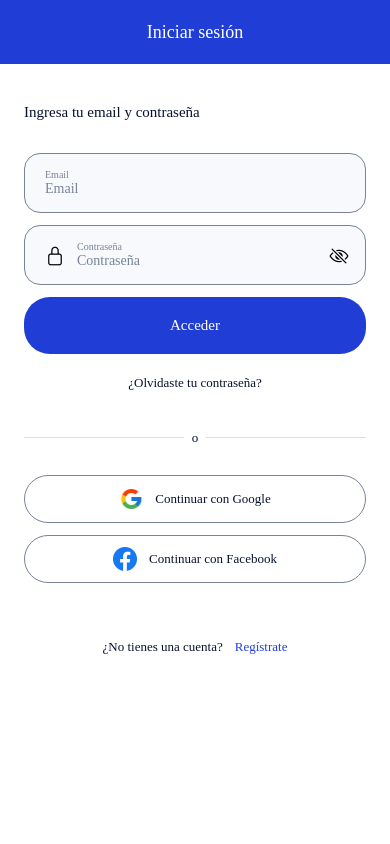
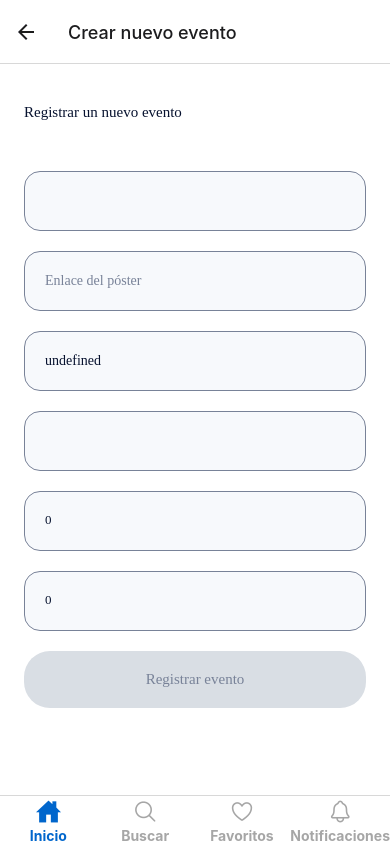
Before and after one commit to Abdiel49/EventosApp, a React Native app: screen /CREATE_EVENT_SCREEN in a window 390 px wide. Built offline with nearby package versions, Linux system fonts and the light colour scheme.

Commit message:
more changes

```diff
--- a/src/navigation/AppNavigation.tsx
+++ b/src/navigation/AppNavigation.tsx
@@ -21,9 +21,9 @@ const AStack = createNativeStackNavigator<AuthStackParamList>();
 const AppNavigation = () => {
   const {isAuth} = useAppSelector(state => state.auth)
 
-  // const IS_SIGNING = isAuth;
+  const IS_SIGNING = true;
 
-  if (!isAuth) {
+  if (!IS_SIGNING) {
     return (
       <NavigationContainer>
         <AStack.Navigator>
--- a/src/navigation/HomeStackNavigation.tsx
+++ b/src/navigation/HomeStackNavigation.tsx
@@ -6,10 +6,12 @@ import { createNativeStackNavigator } from '@react-navigation/native-stack';
 // import HomeScreen from '@app/screens/HomeScreen';
 import CreateCategoryScreen from '@app/screens/app/home/CreateCategoryScreen';
 import HomeScreen from '@app/screens/app/home/HomeScreen';
+import CreateEventScreen from '@app/screens/app/home/CreateEventScreen';
 
 export type HomeStackParamList = {
   HOME_SCREEN: undefined;
   CREATE_CATEGORY: undefined;
+  CREATE_EVENT_SCREEN: undefined;
 }
 
 const Stack = createNativeStackNavigator<HomeStackParamList>();
@@ -31,6 +33,13 @@ const HomeStackNavigation = () => {
           title: "Crear nueva categoria"
         }}
       />
+      <Stack.Screen
+        name="CREATE_EVENT_SCREEN"
+        component={CreateEventScreen}
+        options={{
+          title: "Crear nuevo evento"
+        }}
+      />
   </Stack.Navigator>
   )
 }
--- a/src/screens/app/home/CreateEventScreen.tsx
+++ b/src/screens/app/home/CreateEventScreen.tsx
@@ -1,15 +1,172 @@
-import { StyleSheet, Text, View } from 'react-native'
+import { Alert, StyleSheet, Text, View } from 'react-native'
 import React from 'react'
 import ScreenView from '@app/components/molecules/ScreenView'
+import TextComponent from '@app/components/atoms/TextComponent'
+import { Controller, useForm } from 'react-hook-form'
+import { IEvent } from '@app/types'
+import FiledBase from '@app/components/organisms/FiledBase'
+import ButtonComponent from '@app/components/molecules/ButtonComponent'
 
 const CreateEventScreen = () => {
+  const {
+    control,
+    handleSubmit,
+    formState: { errors, isValid },
+  } = useForm<IEvent>({
+    defaultValues: {
+      title: '',
+      rating: 0,
+      voteCount: 0,
+      poster: '',
+      categoryId: undefined,
+      description: '',
+      languages: [],
+      formats: [],
+      favorite: false,
+    },
+    mode: 'onChange', // Valida en tiempo real
+  });
+
+  const onSubmit = async (data: IEvent) => {
+    try {
+      console.log('Evento registrado:', data);
+      Alert.alert('Éxito', 'El evento ha sido creado correctamente.');
+      // navigation.navigate('EventList'); // Redirige a la lista de eventos
+    } catch (error) {
+      console.error('Error registrando el evento:', error);
+      Alert.alert('Error', 'No se pudo crear el evento.');
+    }
+  };
+
+
+
   return (
     <ScreenView>
-      <Text>CreateEventScreen</Text>
+      <TextComponent size="16">Registrar un nuevo evento</TextComponent>
+
+      <View style={styles.section}>
+        <Controller
+          control={control}
+          name="title"
+          rules={{ required: 'El título es obligatorio' }}
+          render={({ field: { onChange, value } }) => (
+            <FiledBase
+              placeholder="Título"
+              value={value}
+              onChangeText={onChange}
+            />
+          )}
+        />
+        {errors.title && <TextComponent color="primary">{errors.title.message}</TextComponent>}
+
+        <Controller
+          control={control}
+          name="description"
+          rules={{ required: 'La descripción es obligatoria' }}
+          render={({ field: { onChange, value } }) => (
+            <FiledBase
+              input
+              placeholder="Enlace del póster"
+              value={value}
+              onChangeText={onChange}
+            />
+          )}
+        />
+        {errors.description && <TextComponent color="primary">{errors.description.message}</TextComponent>}
+
+        <Controller
+          control={control}
+          name="categoryId"
+          rules={{ required: 'Selecciona una categoría' }}
+          render={({ field: { onChange, value } }) => (
+            <FiledBase
+              input
+              placeholder="Enlace del póster"
+              value={value + ''}
+              onChangeText={onChange}
+            />
+          )}
+        />
+        {errors.categoryId && <TextComponent color="primary">{errors.categoryId.message}</TextComponent>}
+
+        <Controller
+          control={control}
+          name="poster"
+          rules={{ required: 'El enlace del póster es obligatorio' }}
+          render={({ field: { onChange, value } }) => (
+            <FiledBase
+              placeholder="Enlace del póster"
+              value={value}
+              onChangeText={onChange}
+            />
+          )}
+        />
+        {errors.poster && <TextComponent color="primary">{errors.poster.message}</TextComponent>}
+
+        <Controller
+          control={control}
+          name="rating"
+          rules={{ required: 'El rating es obligatorio', min: 0, max: 5 }}
+          render={({ field: { onChange, value } }) => (
+            <FiledBase
+              placeholder="Rating (0 - 5)"
+              value={String(value)}
+              onChangeText={(text) => onChange(Number(text))}
+              keyboardType="numeric"
+            />
+          )}
+        />
+        {errors.rating && <TextComponent color="primary">El rating debe estar entre 0 y 5.</TextComponent>}
+
+        <Controller
+          control={control}
+          name="voteCount"
+          rules={{ required: 'El número de votos es obligatorio', min: 0 }}
+          render={({ field: { onChange, value } }) => (
+            <FiledBase
+              placeholder="Número de votos"
+              value={String(value)}
+              onChangeText={(text) => onChange(Number(text))}
+              keyboardType="numeric"
+            />
+          )}
+        />
+        {errors.voteCount && <TextComponent color="primary">Debe ser un número positivo.</TextComponent>}
+
+        <ButtonComponent
+          title="Registrar evento"
+          onPress={handleSubmit(onSubmit)}
+          disabled={!isValid}
+        />
+      </View>
+
     </ScreenView>
   )
 }
 
 export default CreateEventScreen
 
-const styles = StyleSheet.create({})
+const styles = StyleSheet.create({
+  container: {
+    padding: 16,
+    flexGrow: 1,
+    justifyContent: 'center',
+  },
+  section: {
+    marginVertical: 10,
+    gap: 20,
+  },
+  dropdownButton: {
+    width: '100%',
+    height: 50,
+    backgroundColor: '#fff',
+    borderRadius: 8,
+    borderWidth: 1,
+    borderColor: '#ddd',
+  },
+  dropdownButtonText: {
+    textAlign: 'left',
+    color: '#444',
+  },
+
+})
--- a/src/screens/app/home/HomeScreen.tsx
+++ b/src/screens/app/home/HomeScreen.tsx
@@ -1,5 +1,6 @@
-import { ScrollView, StyleSheet } from 'react-native'
+import { Dimensions, Pressable, ScrollView, StyleSheet, View } from 'react-native'
 import React from 'react'
+import IonIcon from 'react-native-vector-icons/Ionicons'
 
 import SectionContainer from '@app/components/molecules/SectionContainer';
 import CategoriesList from './components/CategoriesList';
@@ -8,6 +9,8 @@ import EventList from './components/EventList';
 import { colors } from '@app/theme/colors';
 import { NavigationProp } from '@react-navigation/native';
 import { HomeStackParamList } from '@app/navigation/HomeStackNavigation';
+import normalize from '@app/utils/normalize';
+import ScreenView from '@app/components/molecules/ScreenView';
 
 type Props = {
   navigation: NavigationProp<HomeStackParamList>
@@ -19,11 +22,13 @@ const HomeScreen = (props: Props) => {
     props.navigation.navigate('CREATE_CATEGORY')
   };
 
+  const handleGoToAddEvent = () => {
+    props.navigation.navigate('CREATE_EVENT_SCREEN')
+  }
+
   return (
-    <ScrollView
-      style={styles.container}
-      contentContainerStyle={styles.content}
-    >
+    <View style={styles.container}>
+      <ScreenView>
         <SectionContainer title='Categorías'>
           <CategoriesList onPressAdd={handleAddCategory}  />
         </SectionContainer>
@@ -32,7 +37,17 @@ const HomeScreen = (props: Props) => {
           <EventList />
         </SectionContainer>
 
-    </ScrollView>
+      </ScreenView>
+        <Pressable
+          style={styles.addIconContainer}
+          onPress={handleGoToAddEvent}
+        >
+          <IonIcon
+            name="add-circle"
+            style={ styles.addIcon}
+          />
+        </Pressable>
+    </View>
   )
 }
 
@@ -42,11 +57,21 @@ const styles = StyleSheet.create({
   container: {
     flex: 1,
     display: 'flex',
-    flexDirection: 'column',
-    backgroundColor: colors.white,
+    // flexDirection: 'column',
+    // backgroundColor: colors.white,
   },
-  content: {
-    paddingVertical: 20,
-    paddingHorizontal: 10,
+  // content: {
+  //   paddingVertical: 20,
+  //   paddingHorizontal: 10,
+  // },
+  addIconContainer: {
+    position: 'absolute',
+    // top: Dimensions.get('screen').height - 220,
+    bottom: 20,
+    right: 20,
+  },
+  addIcon: {
+    fontSize: normalize(60),
+    color: colors.primary,
   },
 });
--- a/src/store/local/local.store.ts
+++ b/src/store/local/local.store.ts
@@ -9,7 +9,7 @@ export const storeData = async (key: string, value: string) => {
   }
 };
 
-const getData = async (key: string) => {
+export const getData = async (key: string) => {
   try {
     const value = await AsyncStorage.getItem(key);
     if (value !== null) {
@@ -28,6 +28,3 @@ const data = {
   age: 30,
   email: 'abdiel@example.com',
 }
-
-
-storeData(localStorageKeys.USER_UUID, JSON.stringify(data))
--- a/src/store/local/localStorageKyes.ts
+++ b/src/store/local/localStorageKyes.ts
@@ -1,5 +1,4 @@
 export const localStorageKeys = {
-  USER_TOKEN: 'USER_TOKEN',
-  CART: 'CART',
-  USER_UUID: 'USER_UUID',
+  IS_AUTH: 'IS_AUTH',
+  USER: 'USER',
 }
--- a/src/store/slices/auth/auth.service.ts
+++ b/src/store/slices/auth/auth.service.ts
@@ -4,6 +4,8 @@ import database from '@react-native-firebase/database';
 
 import { ICreateUser, IUser } from "@app/types";
 import { authActions } from "./auth.sllice";
+import { storeData } from "@app/store/local/local.store";
+import { localStorageKeys } from "@app/store/local/localStorageKyes";
 
 export const signUpUser = (userC: ICreateUser) => async (dispatch: Dispatch) => {
   try {
@@ -45,6 +47,8 @@ export const signUpUser = (userC: ICreateUser) => async (dispatch: Dispatch) =>
       phoneNumber: userC.phoneNumber,
       countryCode: userC.countryCode,
     }
+    await storeData(localStorageKeys.IS_AUTH, "true")
+    await storeData(localStorageKeys.USER, JSON.stringify(userCreated))
 
     // Actualizar el estado del usuario en el store
     dispatch(authActions.setUser(userCreated));
```
Also changed, not shown: src/components/organisms/ScreenView.tsx (deleted, +0 -57 lines). Lines whose indentation alone changed are shown as unchanged.
